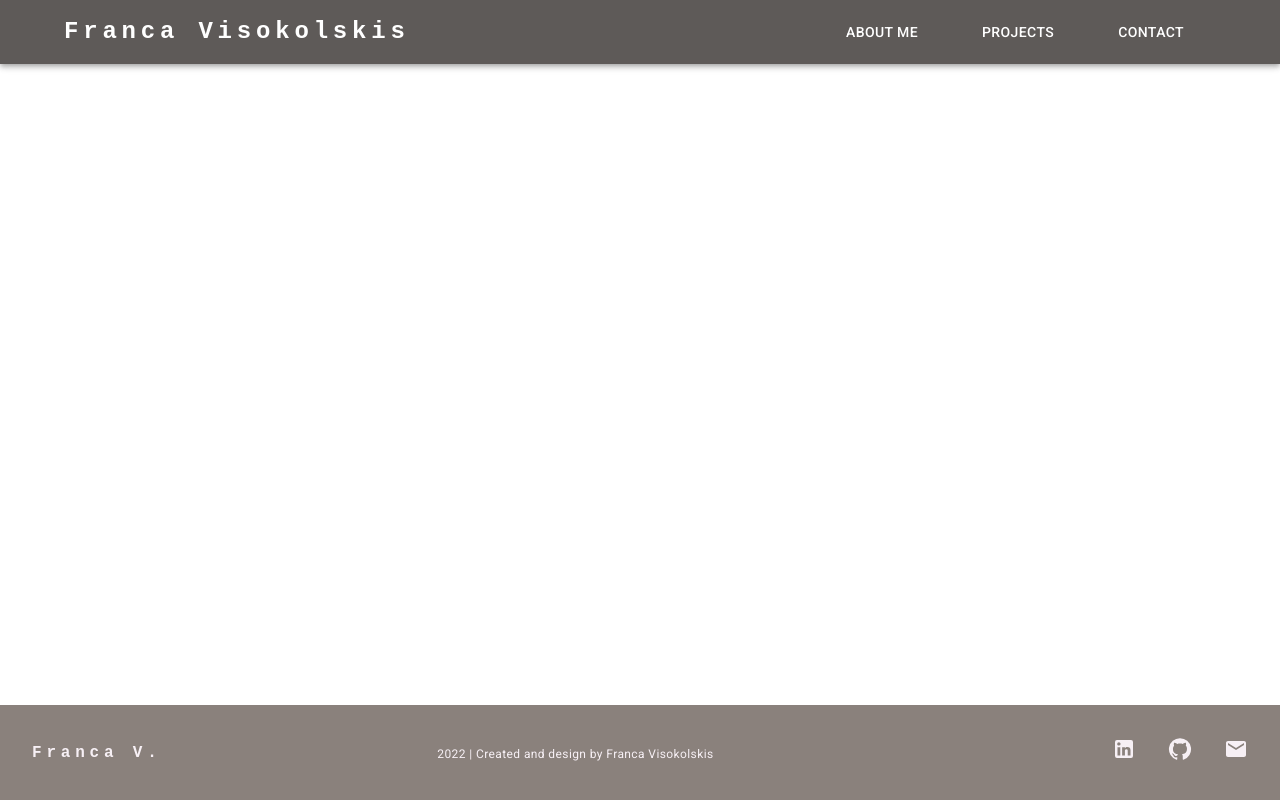
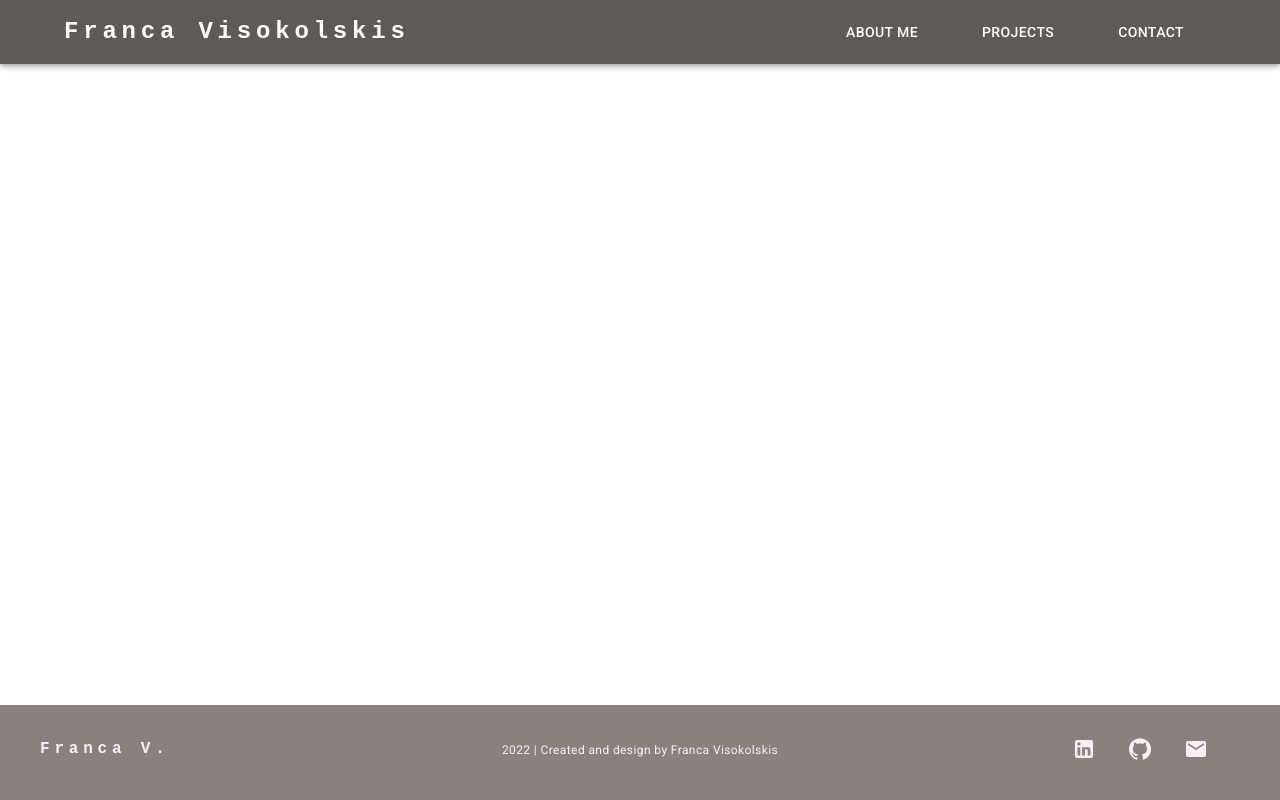
Before and after one commit to francavisok/portfolio, a React (Create React App) app: page / in a window 1280 px wide. Built offline with nearby package versions, Linux system fonts and the light colour scheme.

Commit message:
align changes

```diff
--- a/src/Components/Footer.jsx
+++ b/src/Components/Footer.jsx
@@ -18,16 +18,20 @@ const Footer = () => {
     { icon: <EmailIcon />, link: "mailto:francavisokolskis@gmail.com" },
   ];
   return (
-    <Grid
-      container
-      rowGap={3}
-      justifyContent="start"
-      alignItems="center"
+    <Box
       sx={{
         backgroundColor: "#8a817c",
         color: "#F7F0F5",
         p: 4,
       }}
+    >
+      <Grid
+        container
+        maxWidth="lg"
+        rowGap={3}
+        sx={{margin: '0 auto'}}
+        //justifyContent="start"
+        //alignItems="center"
       >
         <Grid item xs={12} sm={6} md={4}>
           <Typography
@@ -47,6 +51,7 @@ const Footer = () => {
             flexDirection={"row"}
             gap={4}
             justifyContent={isNotSmallerScreen ? "end" : "start"}
+            sx={{marginRight: 4}}
           >
             {iconsContact.map((iconObj, i) => (
               <Box
@@ -61,12 +66,13 @@ const Footer = () => {
             ))}
           </Stack>
         </Grid>
-      <Grid item md={4}>
-        <Typography variant="caption">
+        <Grid item md={4} sx={{ textAlign: "center" }}>
+          <Typography variant="caption" alignSelf={"center"}>
             2022 | Created and design by Franca Visokolskis
           </Typography>
         </Grid>
       </Grid>
+    </Box>
   );
 };
 
```
Lines whose indentation alone changed are shown as unchanged.
